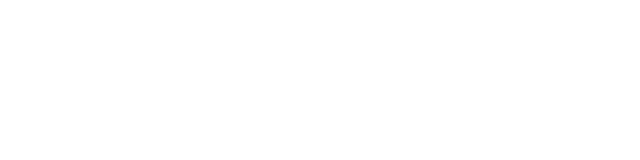
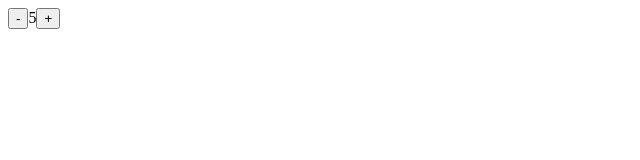
Before and after one commit to AnushkJain2201/classy-weather, a React (Create React App) app: page / in a window 1280 px wide. Shown: the top 160 px of the page, without its empty margins (0-640 px from the left). Built offline with nearby package versions, Linux system fonts and the light colour scheme.

Commit message:
feat: created our first class component.

```diff
--- a/src/App.js
+++ b/src/App.js
@@ -1,9 +1,24 @@
-function App() {
-  return (
-    <div>
+import React from "react";
 
+class Counter extends React.Component {
+
+  constructor(props) {
+    super(props);
+
+    // One huge state object, not the multiple state variables like we do with the use state hook
+    this.state = { count: 5 }
+
+  }
+
+  render() {
+    return <div>
+      <button>-</button>
+
+      <span>{this.state.count}</span>
+
+      <button>+</button>
     </div>
-  );
+  }
 }
 
-export default App;
+export default Counter;
```
